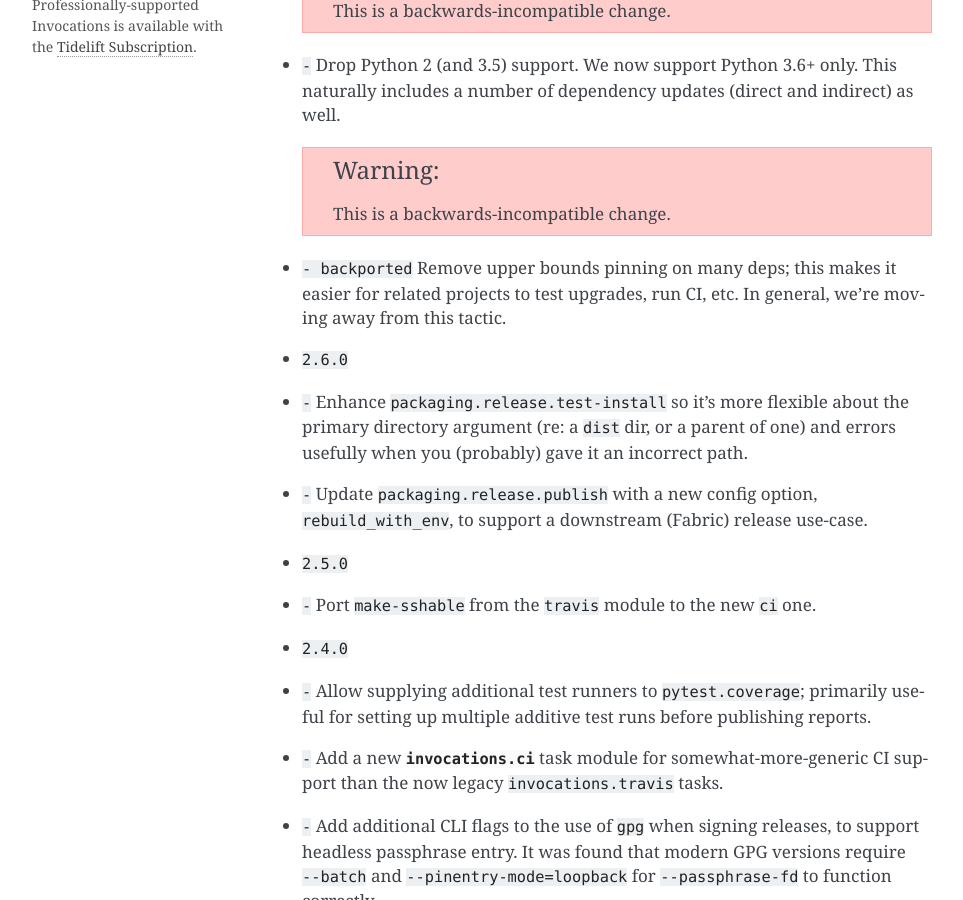
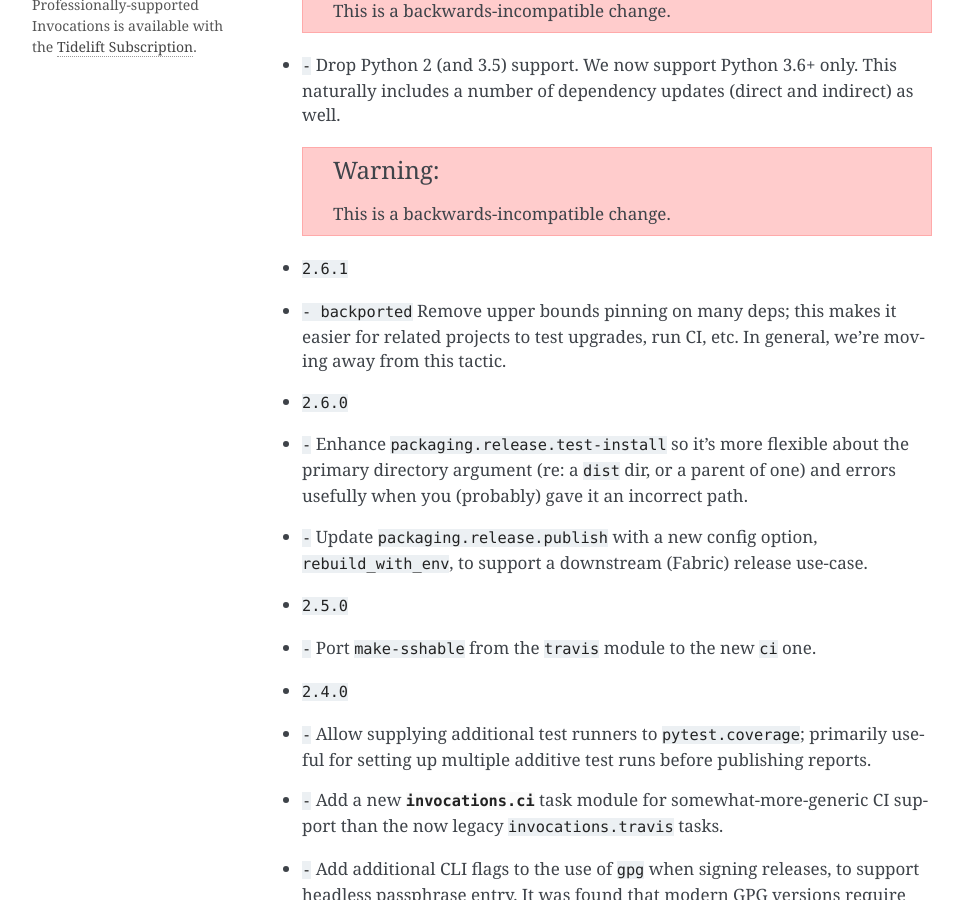
Before and after one commit to pyinvoke/invocations, a Sphinx documentation site: the page built from docs/changelog.rst, in a window 1280 px wide and 900 px high, scrolled down 594 px. Shown: the whole window, without its empty margins (148-1111 px from the left). Built offline with Sphinx 7.4.7, drawn with Linux system fonts in a browser that asks for light colours; cross-references to code outside the pages are shown as plain code.

Commit message:
Cut 2.6.1

```diff
--- a/docs/changelog.rst
+++ b/docs/changelog.rst
@@ -26,6 +26,7 @@ Changelog
 
   .. warning:: This is a backwards-incompatible change.
 
+- :release:`2.6.1 <2022-06-26>`
 - :support:`- backported` Remove upper bounds pinning on many deps; this makes
   it easier for related projects to test upgrades, run CI, etc. In general,
   we're moving away from this tactic.
```
